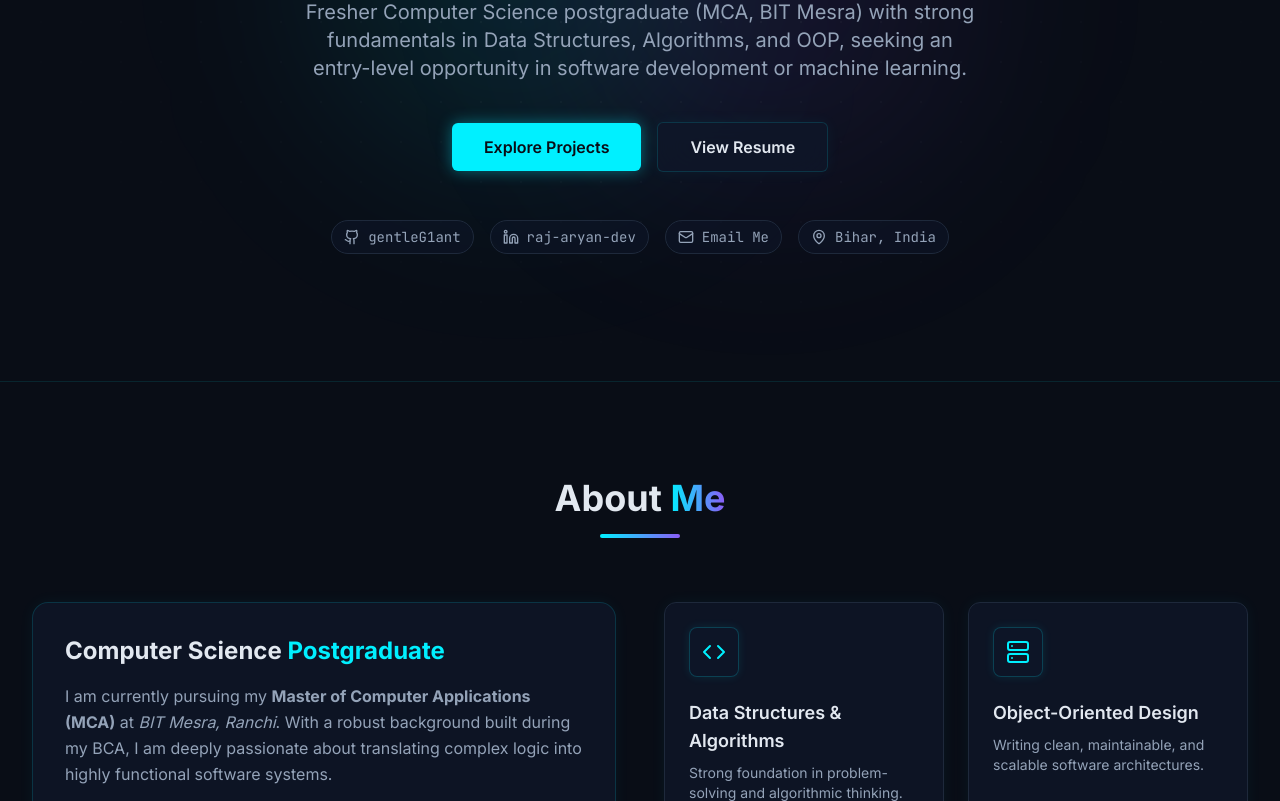
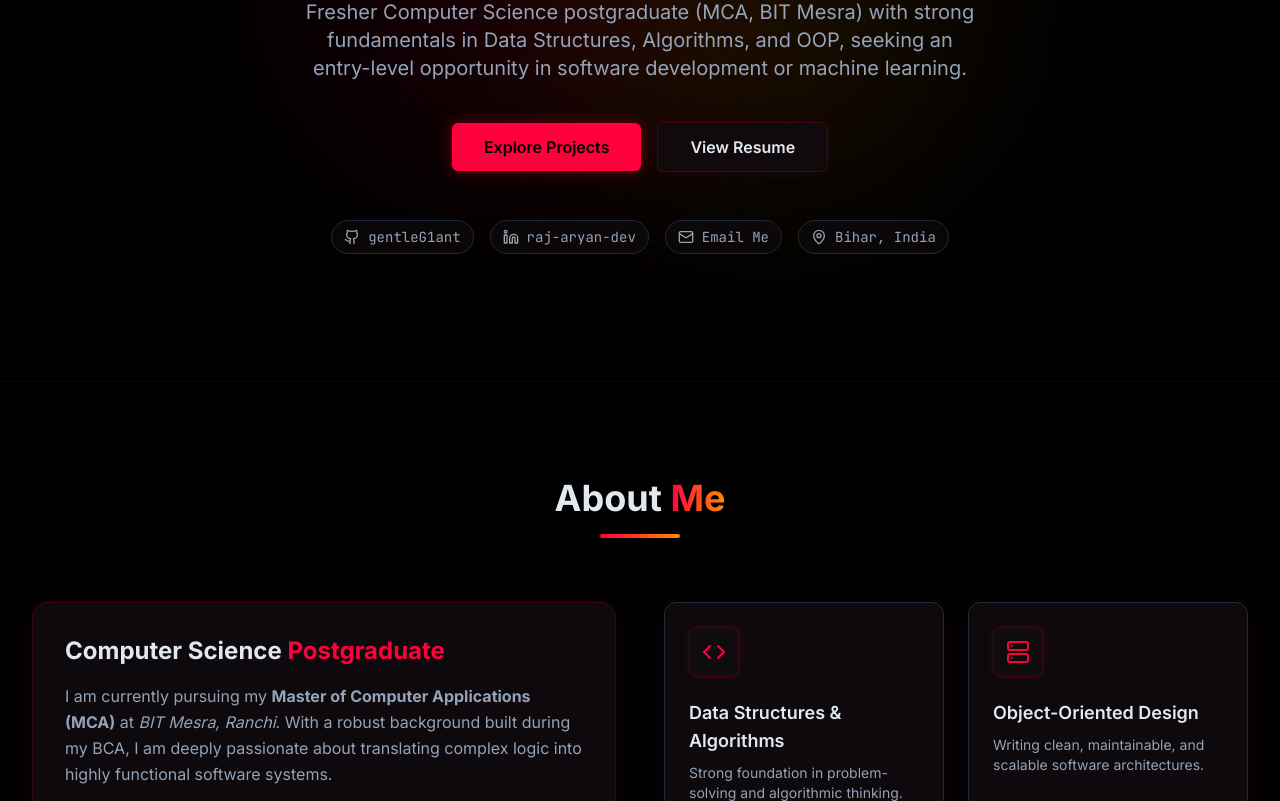
Before and after one commit to gentleG1ant/Portfolio, a React (Vite) app: page / in a window 1280 px wide. Shown: the part 419-1220 px from the top of the page. Built offline with nearby package versions, Linux system fonts and the light colour scheme.

Commit message:
style: Apply Synth-Crimson theme (Electric Crimson & Burning Amber on Pitch Black)

```diff
--- a/src/components/sections/About.tsx
+++ b/src/components/sections/About.tsx
@@ -56,7 +56,7 @@ export const About = () => {
           <div className="grid grid-cols-1 sm:grid-cols-2 gap-6">
             {highlights.map((item, idx) => (
               <div key={idx} className="glass-card p-6 border-slate-800">
-                <div className="bg-surface p-3 rounded-lg inline-block mb-4 border border-primary/20 shadow-[0_0_10px_rgba(0,240,255,0.1)]">
+                <div className="bg-surface p-3 rounded-lg inline-block mb-4 border border-primary/20 shadow-[0_0_10px_rgba(255,0,60,0.15)]">
                   {item.icon}
                 </div>
                 <h4 className="text-lg font-semibold text-slate-200 mb-2">{item.title}</h4>
--- a/src/components/sections/Certifications.tsx
+++ b/src/components/sections/Certifications.tsx
@@ -18,7 +18,7 @@ export const Certifications = () => {
               key={index}
               className="glass-card p-6 border-slate-800 flex flex-col items-center text-center group"
             >
-              <div className="w-16 h-16 rounded-full bg-primary/10 border border-primary/30 flex items-center justify-center mb-4 group-hover:scale-110 transition-transform duration-300 shadow-[0_0_15px_rgba(0,240,255,0.2)]">
+              <div className="w-16 h-16 rounded-full bg-primary/10 border border-primary/30 flex items-center justify-center mb-4 group-hover:scale-110 transition-transform duration-300 shadow-[0_0_15px_rgba(255,0,60,0.25)]">
                 <Award size={28} className="text-primary" />
               </div>
               <h3 className="text-lg font-bold text-slate-200 mb-1">{cert.name}</h3>
--- a/src/components/sections/Contact.tsx
+++ b/src/components/sections/Contact.tsx
@@ -93,7 +93,7 @@ export const Contact = () => {
 
             <a
               href={`mailto:${portfolioData.personalInfo.email}`}
-              className="w-full py-4 bg-primary text-background font-bold text-center rounded-lg hover:bg-primary/90 transition-colors shadow-[0_0_15px_rgba(0,240,255,0.4)]"
+              className="w-full py-4 bg-primary text-background font-bold text-center rounded-lg hover:bg-primary/90 transition-colors shadow-[0_0_15px_rgba(255,0,60,0.4)]"
             >
               Send an Email
             </a>
--- a/src/components/sections/Education.tsx
+++ b/src/components/sections/Education.tsx
@@ -23,7 +23,7 @@ export const Education = () => {
                 <div key={index} className="relative flex flex-col md:flex-row items-center">
 
                   {/* Timeline Node */}
-                  <div className="absolute left-8 md:left-1/2 w-10 h-10 bg-background border-2 border-primary rounded-full md:-translate-x-1/2 flex items-center justify-center shadow-[0_0_15px_rgba(0,240,255,0.4)] z-10 -translate-x-5 md:-translate-x-0">
+                  <div className="absolute left-8 md:left-1/2 w-10 h-10 bg-background border-2 border-primary rounded-full md:-translate-x-1/2 flex items-center justify-center shadow-[0_0_15px_rgba(255,0,60,0.4)] z-10 -translate-x-5 md:-translate-x-0">
                     <GraduationCap size={18} className="text-primary" />
                   </div>
 
--- a/src/components/sections/Hero.tsx
+++ b/src/components/sections/Hero.tsx
@@ -49,7 +49,7 @@ export const Hero = ({ onResumeClick }: HeroProps) => {
           <div className="flex flex-col sm:flex-row gap-4 justify-center items-center mb-12">
             <a
               href="#projects"
-              className="px-8 py-3 bg-primary text-background font-semibold rounded-md hover:bg-primary/90 transition-colors shadow-[0_0_15px_rgba(0,240,255,0.4)]"
+              className="px-8 py-3 bg-primary text-background font-semibold rounded-md hover:bg-primary/90 transition-colors shadow-[0_0_15px_rgba(255,0,60,0.4)]"
             >
               Explore Projects
             </a>
--- a/src/components/sections/Projects.tsx
+++ b/src/components/sections/Projects.tsx
@@ -139,7 +139,7 @@ export const Projects = () => {
                   href={selectedProject.liveUrl}
                   target="_blank"
                   rel="noopener noreferrer"
-                  className="px-6 py-2 bg-primary text-background font-semibold rounded hover:bg-primary/90 transition-colors flex items-center gap-2 shadow-[0_0_15px_rgba(0,240,255,0.4)]"
+                  className="px-6 py-2 bg-primary text-background font-semibold rounded hover:bg-primary/90 transition-colors flex items-center gap-2 shadow-[0_0_15px_rgba(255,0,60,0.4)]"
                 >
                   <ExternalLink size={18} /> Live Demo
                 </a>
--- a/src/components/sections/Skills.tsx
+++ b/src/components/sections/Skills.tsx
@@ -33,7 +33,7 @@ export const Skills = () => {
                   {skillGroup.items.map((skill) => (
                     <span
                       key={skill}
-                      className="px-4 py-2 bg-background/80 border border-primary/20 rounded-md text-sm font-mono text-slate-300 shadow-[0_0_10px_rgba(0,240,255,0.05)] hover:border-primary hover:text-primary transition-all duration-300 hover:shadow-[0_0_15px_rgba(0,240,255,0.2)] hover:-translate-y-0.5 cursor-default"
+                      className="px-4 py-2 bg-background/80 border border-primary/20 rounded-md text-sm font-mono text-slate-300 shadow-[0_0_10px_rgba(255,0,60,0.08)] hover:border-primary hover:text-primary transition-all duration-300 hover:shadow-[0_0_15px_rgba(255,0,60,0.25)] hover:-translate-y-0.5 cursor-default"
                     >
                       {skill}
                     </span>
--- a/src/components/ui/Modal.tsx
+++ b/src/components/ui/Modal.tsx
@@ -39,7 +39,7 @@ export const Modal = ({ isOpen, onClose, title, children }: ModalProps) => {
               exit={{ opacity: 0, scale: 0.95, y: 20 }}
               className="w-full max-w-2xl max-h-[90vh] overflow-y-auto pointer-events-auto"
             >
-              <div className="glass-panel p-6 sm:p-8 rounded-2xl relative border-primary/30 shadow-[0_0_30px_rgba(0,240,255,0.15)] bg-surface/95">
+              <div className="glass-panel p-6 sm:p-8 rounded-2xl relative border-primary/30 shadow-[0_0_30px_rgba(255,0,60,0.2)] bg-surface/95">
                 <div className="flex justify-between items-center mb-6">
                   <h2 className="text-2xl font-bold text-slate-200">{title}</h2>
                   <button
--- a/src/index.css
+++ b/src/index.css
@@ -12,7 +12,7 @@
 
 @layer components {
   .glass-panel {
-    @apply bg-surface backdrop-blur-xl border border-primary-glow shadow-[0_0_15px_rgba(0,240,255,0.05)];
+    @apply bg-surface backdrop-blur-xl border border-primary-glow shadow-[0_0_15px_rgba(255,0,60,0.08)];
   }
 
   .glass-card {
@@ -24,6 +24,6 @@
   }
 
   .neon-glow {
-    @apply shadow-[0_0_15px_rgba(0,240,255,0.4)];
+    @apply shadow-[0_0_15px_rgba(255,0,60,0.4)];
   }
 }
--- a/tailwind.config.js
+++ b/tailwind.config.js
@@ -7,17 +7,17 @@ export default {
   theme: {
     extend: {
       colors: {
-        background: '#090D16', // Deep void/near-black
-        surface: 'rgba(15, 23, 42, 0.75)', // Dark surface for cards
+        background: '#000000', // Pitch Black
+        surface: 'rgba(18, 12, 16, 0.75)', // Dark obsidian surface for cards
         primary: {
-          DEFAULT: '#00F0FF', // Electric Cyan / Neon Teal
-          glow: 'rgba(0, 240, 255, 0.15)',
+          DEFAULT: '#FF003C', // Deep Crimson / Neon Red
+          glow: 'rgba(255, 0, 60, 0.2)',
         },
         secondary: {
-          DEFAULT: '#8B5CF6', // Cyber Purple
-          dark: '#7000FF',
+          DEFAULT: '#FF8A00', // Burning Amber / Neon Orange
+          dark: '#CC6E00',
         },
-        highlight: '#10B981', // Emerald Green (active statuses / progress)
+        highlight: '#10B981', // Status indicators
       },
       fontFamily: {
         sans: ['Inter', 'system-ui', 'sans-serif'],
```
